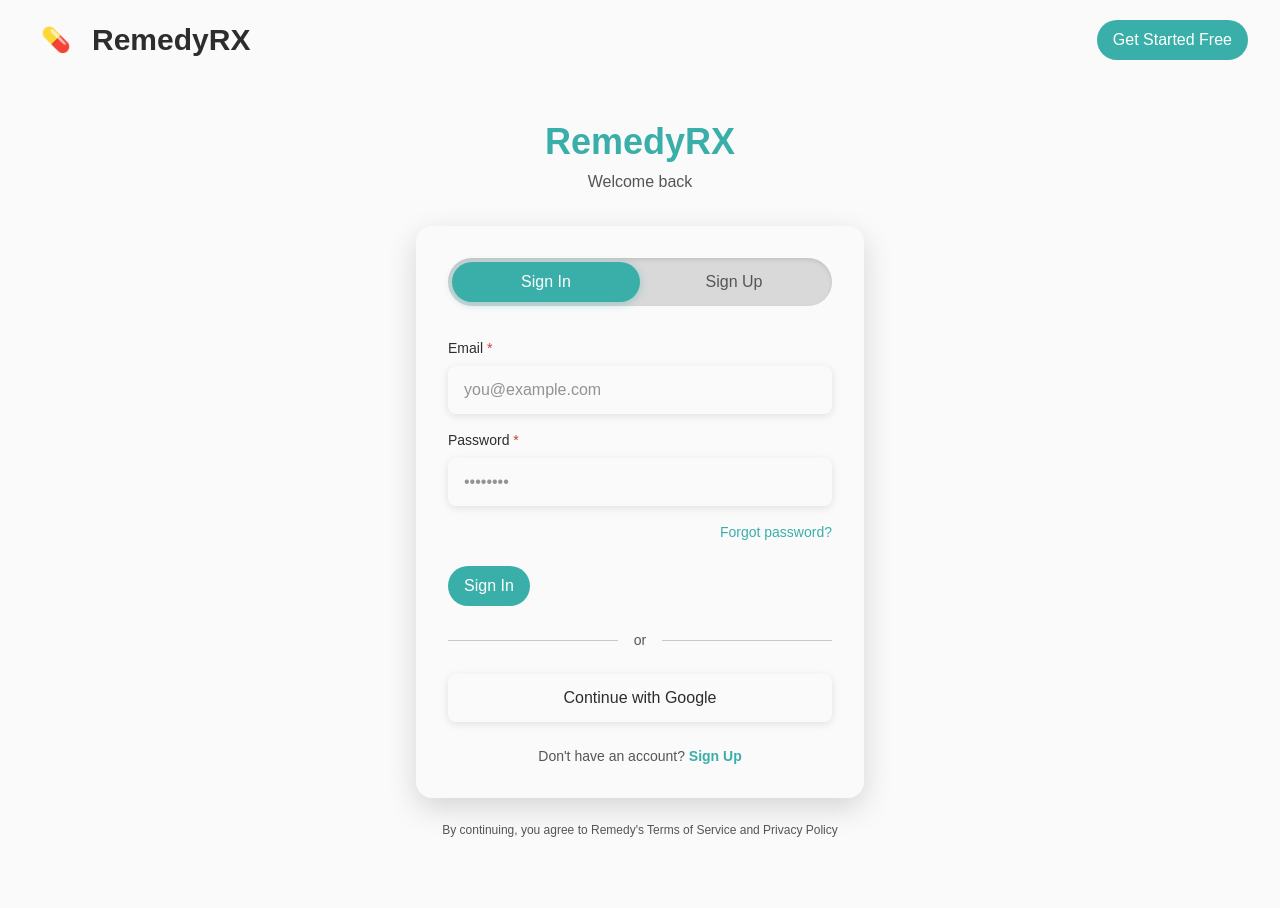
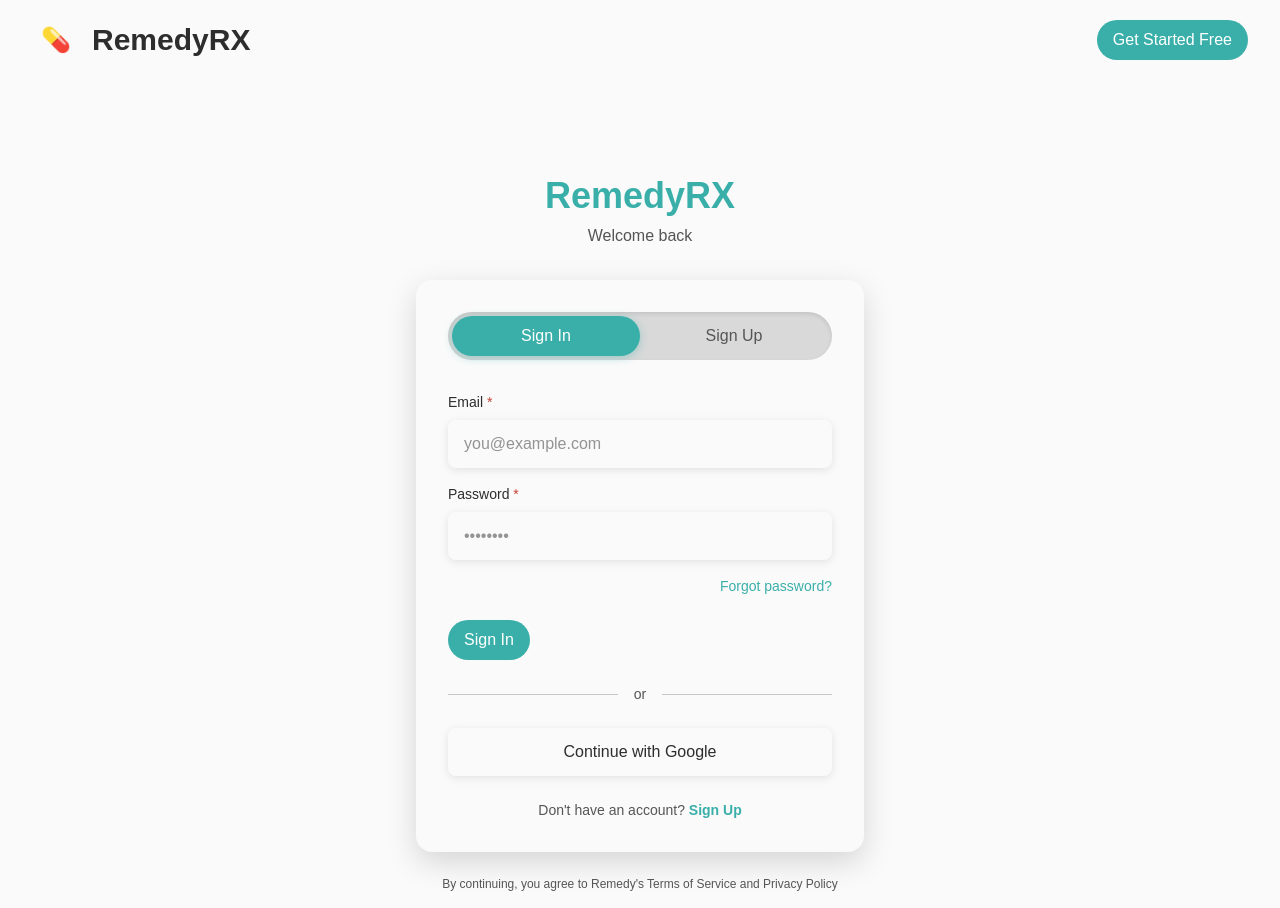
Before and after one commit to soumiksen/MediRoutine, a Next.js app: page /authentication in a window 1280 px wide. Before the commit the page ends 880 px from the top, so only its background shows below. Built offline with nearby package versions, Linux system fonts and the light colour scheme.

Commit message:
Fixed auth page

```diff
--- a/src/app/authentication/page.jsx
+++ b/src/app/authentication/page.jsx
@@ -32,9 +32,8 @@ const AuthPage = () => {
   };
 
   return (
-    <div className="min-h-screen flex items-center justify-center p-4" style={{ backgroundColor: 'var(--color-remedy-primary)' }}>
-      <div className="w-full max-w-md">
-        {/* Logo/Header */}
+    <div className="min-h-screen flex p-4 justify-center" style={{ backgroundColor: 'var(--color-remedy-primary)' }}>
+      <div className="w-full max-w-md" style={{ marginTop: '10vh' }}>
         <div className="text-center mb-8">
           <h1 className="text-4xl font-bold mb-2" style={{ color: '#3AAFA9' }}>
             RemedyRX
@@ -44,7 +43,6 @@ const AuthPage = () => {
           </p>
         </div>
 
-        {/* Auth Card */}
         <div className="rounded-2xl p-8" style={{
           backgroundColor: 'var(--color-remedy-primary)',
           boxShadow: '0 10px 30px rgba(0, 0, 0, 0.15)'
```
